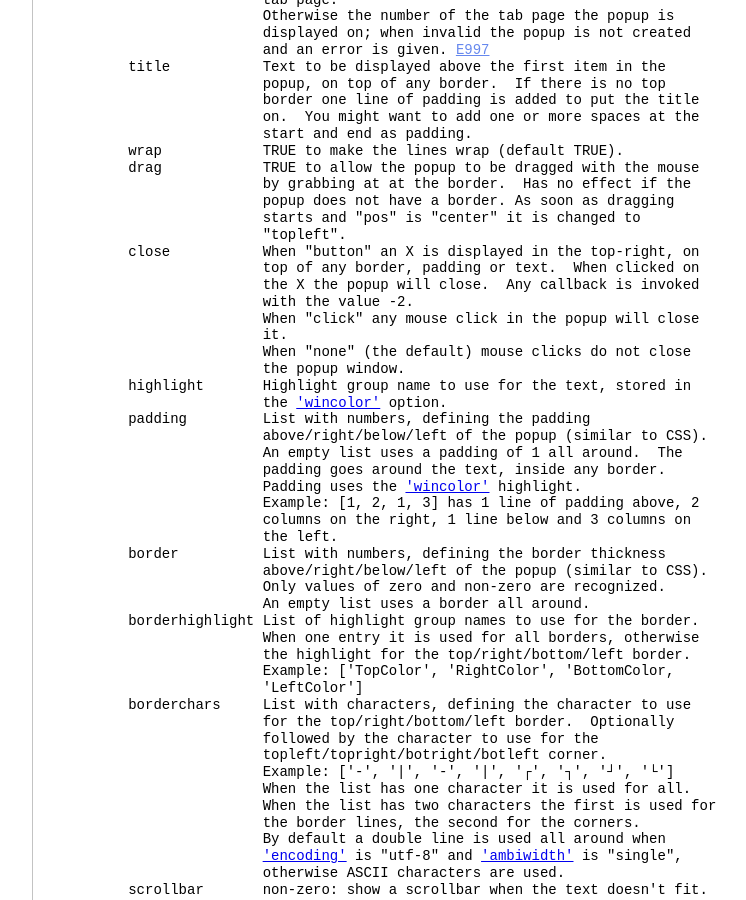
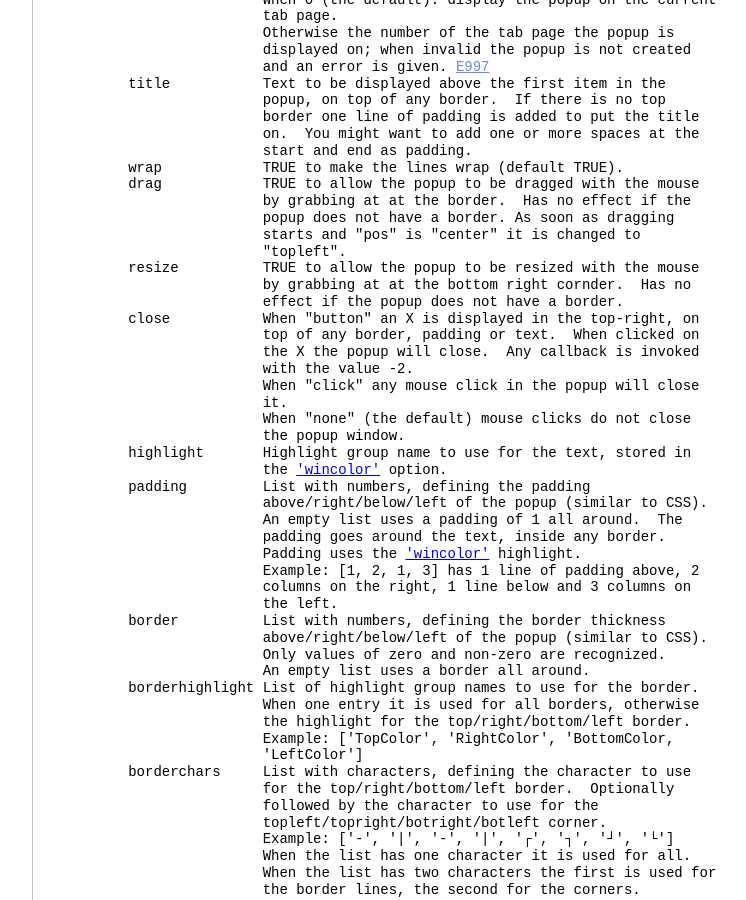
Before and after one commit to vim-jp/vimdoc-en, a Jekyll site: the page built from popup.html, in a window 1280 px wide and 900 px high, scrolled down 9097 px. Shown: the whole window, without its empty margins (340-1086 px from the left). Built offline with Jekyll 4.4.1, drawn with Linux system fonts in a browser that asks for light colours; nearby versions of some CDN libraries; comment, search, counter and statistics services are not loaded; some of the changed text lies outside the part shown.

Commit message:
Generated by Travis JOB 919.1
https://travis-ci.org/vim-jp/vimdoc-en/builds/566699054

```diff
--- a/popup.html
+++ b/popup.html
@@ -3,7 +3,7 @@ layout: vimdoc
 helpname: 'popup'
 ---
 <div id='vimCodeElement'>
-<a class="Constant" href="popup.html" name="popup.txt">popup.txt</a>&nbsp;&nbsp;For&nbsp;<span class="Identifier">Vim version 8.1.</span>&nbsp;&nbsp;Last change: 2019 Jul 28<br>
+<a class="Constant" href="popup.html" name="popup.txt">popup.txt</a>&nbsp;&nbsp;For&nbsp;<span class="Identifier">Vim version 8.1.</span>&nbsp;&nbsp;Last change: 2019 Aug 01<br>
 <br>
 <br>
 &nbsp;&nbsp;&nbsp;&nbsp;&nbsp;&nbsp;&nbsp;&nbsp;&nbsp;&nbsp;&nbsp;&nbsp;&nbsp;&nbsp;&nbsp;&nbsp;&nbsp;&nbsp;<span class="Identifier">VIM REFERENCE MANUAL&nbsp;&nbsp;&nbsp;&nbsp;by Bram Moolenaar</span><br>
@@ -439,6 +439,7 @@ popup_setoptions(<span class="Special">{id}</span>,&nbsp;<span class="Special">{
 &nbsp;&nbsp;&nbsp;&nbsp;&nbsp;&nbsp;&nbsp;&nbsp;&nbsp;&nbsp;&nbsp;&nbsp;&nbsp;&nbsp;&nbsp;&nbsp;&nbsp;&nbsp;&nbsp;&nbsp;&nbsp;&nbsp;&nbsp;&nbsp;callback<br>
 &nbsp;&nbsp;&nbsp;&nbsp;&nbsp;&nbsp;&nbsp;&nbsp;&nbsp;&nbsp;&nbsp;&nbsp;&nbsp;&nbsp;&nbsp;&nbsp;&nbsp;&nbsp;&nbsp;&nbsp;&nbsp;&nbsp;&nbsp;&nbsp;close<br>
 &nbsp;&nbsp;&nbsp;&nbsp;&nbsp;&nbsp;&nbsp;&nbsp;&nbsp;&nbsp;&nbsp;&nbsp;&nbsp;&nbsp;&nbsp;&nbsp;&nbsp;&nbsp;&nbsp;&nbsp;&nbsp;&nbsp;&nbsp;&nbsp;drag<br>
+&nbsp;&nbsp;&nbsp;&nbsp;&nbsp;&nbsp;&nbsp;&nbsp;&nbsp;&nbsp;&nbsp;&nbsp;&nbsp;&nbsp;&nbsp;&nbsp;&nbsp;&nbsp;&nbsp;&nbsp;&nbsp;&nbsp;&nbsp;&nbsp;resize<br>
 &nbsp;&nbsp;&nbsp;&nbsp;&nbsp;&nbsp;&nbsp;&nbsp;&nbsp;&nbsp;&nbsp;&nbsp;&nbsp;&nbsp;&nbsp;&nbsp;&nbsp;&nbsp;&nbsp;&nbsp;&nbsp;&nbsp;&nbsp;&nbsp;cursorline<br>
 &nbsp;&nbsp;&nbsp;&nbsp;&nbsp;&nbsp;&nbsp;&nbsp;&nbsp;&nbsp;&nbsp;&nbsp;&nbsp;&nbsp;&nbsp;&nbsp;&nbsp;&nbsp;&nbsp;&nbsp;&nbsp;&nbsp;&nbsp;&nbsp;filter<br>
 &nbsp;&nbsp;&nbsp;&nbsp;&nbsp;&nbsp;&nbsp;&nbsp;&nbsp;&nbsp;&nbsp;&nbsp;&nbsp;&nbsp;&nbsp;&nbsp;&nbsp;&nbsp;&nbsp;&nbsp;&nbsp;&nbsp;&nbsp;&nbsp;firstline<br>
@@ -547,6 +548,9 @@ The second argument of&nbsp;<a class="Identifier" href="popup.html#popup_create(
 &nbsp;&nbsp;&nbsp;&nbsp;&nbsp;&nbsp;&nbsp;&nbsp;&nbsp;&nbsp;&nbsp;&nbsp;&nbsp;&nbsp;&nbsp;&nbsp;&nbsp;&nbsp;&nbsp;&nbsp;&nbsp;&nbsp;&nbsp;&nbsp;popup does not have a border. As soon as dragging<br>
 &nbsp;&nbsp;&nbsp;&nbsp;&nbsp;&nbsp;&nbsp;&nbsp;&nbsp;&nbsp;&nbsp;&nbsp;&nbsp;&nbsp;&nbsp;&nbsp;&nbsp;&nbsp;&nbsp;&nbsp;&nbsp;&nbsp;&nbsp;&nbsp;starts and &quot;pos&quot; is &quot;center&quot; it is changed to<br>
 &nbsp;&nbsp;&nbsp;&nbsp;&nbsp;&nbsp;&nbsp;&nbsp;&nbsp;&nbsp;&nbsp;&nbsp;&nbsp;&nbsp;&nbsp;&nbsp;&nbsp;&nbsp;&nbsp;&nbsp;&nbsp;&nbsp;&nbsp;&nbsp;&quot;topleft&quot;.<br>
+&nbsp;&nbsp;&nbsp;&nbsp;&nbsp;&nbsp;&nbsp;&nbsp;resize&nbsp;&nbsp;&nbsp;&nbsp;&nbsp;&nbsp;&nbsp;&nbsp;&nbsp;&nbsp;TRUE to allow the popup to be resized with the mouse<br>
+&nbsp;&nbsp;&nbsp;&nbsp;&nbsp;&nbsp;&nbsp;&nbsp;&nbsp;&nbsp;&nbsp;&nbsp;&nbsp;&nbsp;&nbsp;&nbsp;&nbsp;&nbsp;&nbsp;&nbsp;&nbsp;&nbsp;&nbsp;&nbsp;by grabbing at at the bottom right cornder.&nbsp;&nbsp;Has no<br>
+&nbsp;&nbsp;&nbsp;&nbsp;&nbsp;&nbsp;&nbsp;&nbsp;&nbsp;&nbsp;&nbsp;&nbsp;&nbsp;&nbsp;&nbsp;&nbsp;&nbsp;&nbsp;&nbsp;&nbsp;&nbsp;&nbsp;&nbsp;&nbsp;effect if the popup does not have a border.<br>
 &nbsp;&nbsp;&nbsp;&nbsp;&nbsp;&nbsp;&nbsp;&nbsp;close&nbsp;&nbsp;&nbsp;&nbsp;&nbsp;&nbsp;&nbsp;&nbsp;&nbsp;&nbsp; When &quot;button&quot; an X is displayed in the top-right, on<br>
 &nbsp;&nbsp;&nbsp;&nbsp;&nbsp;&nbsp;&nbsp;&nbsp;&nbsp;&nbsp;&nbsp;&nbsp;&nbsp;&nbsp;&nbsp;&nbsp;&nbsp;&nbsp;&nbsp;&nbsp;&nbsp;&nbsp;&nbsp;&nbsp;top of any border, padding or text.&nbsp;&nbsp;When clicked on<br>
 &nbsp;&nbsp;&nbsp;&nbsp;&nbsp;&nbsp;&nbsp;&nbsp;&nbsp;&nbsp;&nbsp;&nbsp;&nbsp;&nbsp;&nbsp;&nbsp;&nbsp;&nbsp;&nbsp;&nbsp;&nbsp;&nbsp;&nbsp;&nbsp;the X the popup will close.&nbsp;&nbsp;Any callback is invoked<br>
```
